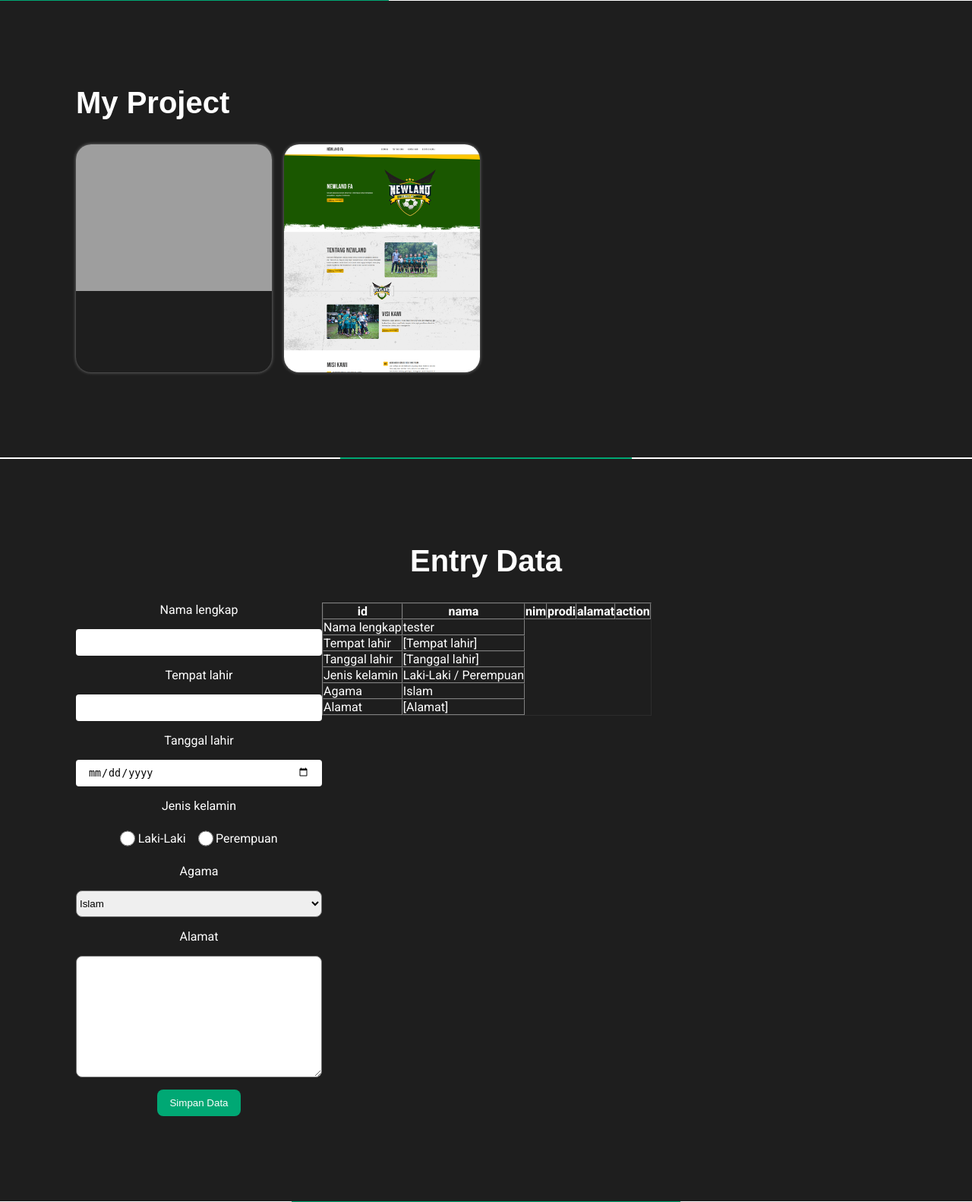
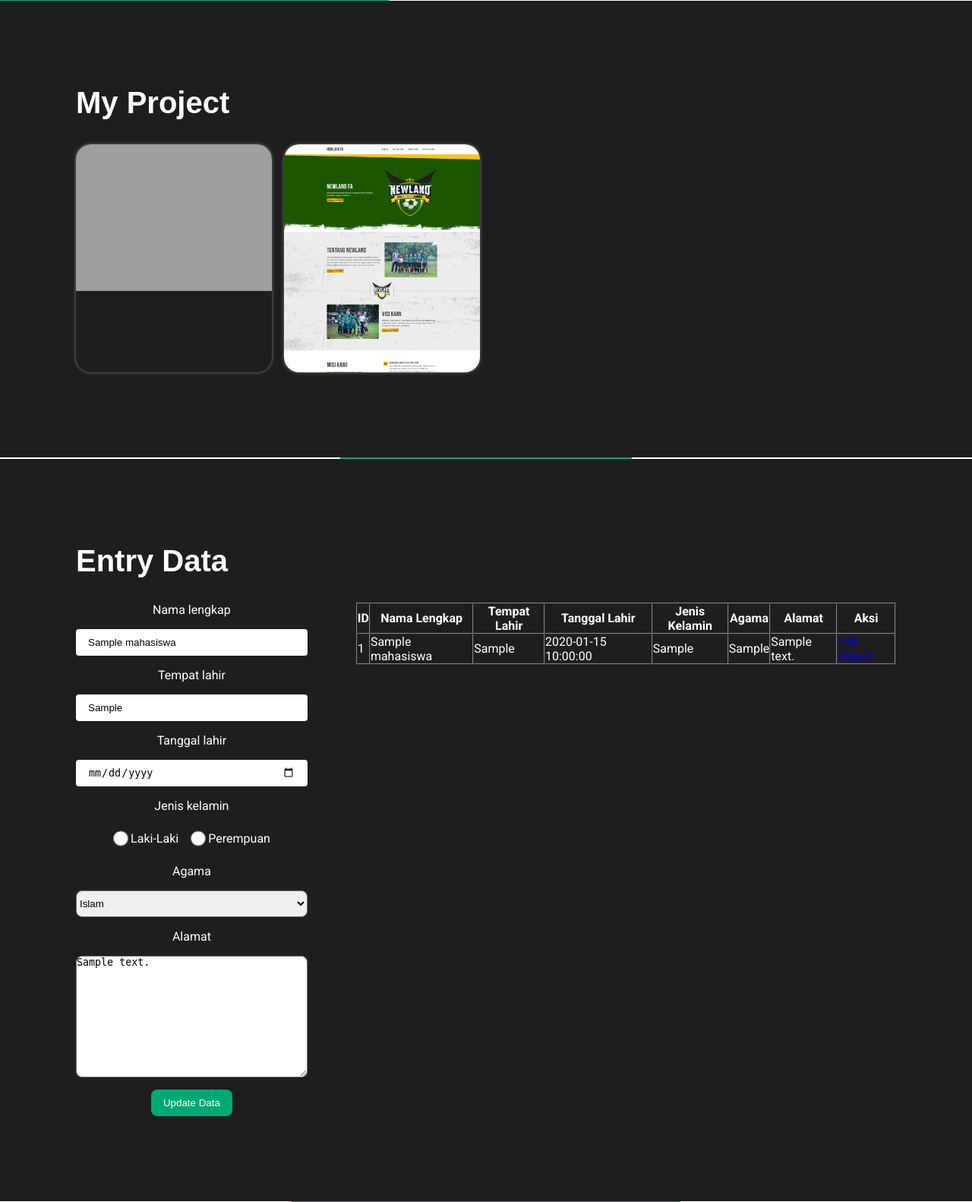
Before and after one commit to keanuryansyah/tugas-PWTM2, a PHP site: page /index.php?edit=1 in a window 1280 px wide. Shown: the part 2083-3665 px from the top of the page at 76% size. Run offline with PHP 8.4, Linux system fonts and the light colour scheme; tables that the repository leaves empty or names only in its code hold one stand-in row (values such as "Sample post"); some web fonts are replaced; grey boxes are pictures that could not be loaded.

Commit message:
fourth commit

```diff
--- /dev/null
+++ b/db.php
@@ -0,0 +1,10 @@
+<?php
+$host = "localhost";
+$user = "root";
+$pass = "";
+$db   = "keanu-uts"; // ganti dengan nama database kamu
+
+$conn = new mysqli($host, $user, $pass, $db);
+if ($conn->connect_error) {
+    die("Koneksi gagal: " . $conn->connect_error);
+}
--- a/index.php
+++ b/index.php
@@ -1,3 +1,28 @@
+<?php
+include 'db.php';
+
+if ($_SERVER['REQUEST_METHOD'] === 'POST') {
+    // Jika ada parameter 'edit' di URL, lakukan update
+    if (isset($_GET['edit'])) {
+        $id = $_GET['edit'];
+        $stmt = $conn->prepare("UPDATE mahasiswa SET nama_lengkap = ?, tempat_lahir = ?, tanggal_lahir = ?, jenis_kelamin = ?, agama = ?, alamat = ? WHERE id = ?");
+        $stmt->bind_param("ssssssi", $_POST['nama_lengkap'], $_POST['tempat_lahir'], $_POST['tanggal_lahir'], $_POST['jenis_kelamin'], $_POST['agama'], $_POST['alamat'], $id);
+        $stmt->execute();
+        header("Location: index.php");
+        exit;
+    } else {
+        // Jika tidak ada parameter 'edit', insert data baru
+        $stmt = $conn->prepare("INSERT INTO mahasiswa (nama_lengkap, tempat_lahir, tanggal_lahir, jenis_kelamin, agama, alamat) VALUES (?, ?, ?, ?, ?, ?)");
+        $stmt->bind_param("ssssss", $_POST['nama_lengkap'], $_POST['tempat_lahir'], $_POST['tanggal_lahir'], $_POST['jenis_kelamin'], $_POST['agama'], $_POST['alamat']);
+        $stmt->execute();
+        header("Location: index.php");
+        exit;
+    }
+}
+
+?>
+
+
 <!DOCTYPE html>
 <html lang="en">
 
@@ -125,37 +150,30 @@
                     <h2 class="section-title">Entry Data</h2>
                 </div>
                 <div id="fc-row2" class="w100">
-                    <form id="entry-data-diri" action="#" method="post">
+                    <form id="entry-data-diri" action="" method="post">
+                        <?php
+                        if (!isset($_GET['edit'])) {
+                        ?>
                             <div id="edd-col1" class="edd">
-                            <label for="nama-lengkap">
-                                Nama lengkap
-                            </label>
-                            <input type="text" id="nama-lengkap">
+                                <label for="nama-lengkap">Nama lengkap</label>
+                                <input type="text" id="nama-lengkap" name="nama_lengkap">
                             </div>
                             <div id="edd-col2" class="edd">
-                            <label for="tempat-lahir">
-                                Tempat lahir
-                            </label>
-                            <input type="text" id="tempat-lahir">
+                                <label for="tempat-lahir">Tempat lahir</label>
+                                <input type="text" id="tempat-lahir" name="tempat_lahir">
                             </div>
                             <div id="edd-col3" class="edd">
-                            <label for="tanggal-lahir">
-                                Tanggal lahir
-                            </label>
-                            <input type="date" id="tanggal-lahir">
+                                <label for="tanggal-lahir">Tanggal lahir</label>
+                                <input type="date" id="tanggal-lahir" name="tanggal_lahir">
                             </div>
                             <div id="edd-col4" class="edd">
-                            <label for="jenis-kelamin">
-                                Jenis kelamin
-                            </label>
+                                <label for="jenis-kelamin">Jenis kelamin</label>
                                 <div id="ed-col4-2row">
                                     <div id="ed-col4-2row-row1" class="ed-col4-2row">
-                                    <input type="radio" name="gender" value="laki-laki">
-                                    Laki-Laki
+                                        <input type="radio" name="jenis_kelamin" value="laki-laki"> Laki-Laki
                                     </div>
                                     <div id="ed-col4-2row-row2" class="ed-col4-2row">
-                                    <input type="radio" name="gender" value="perempuan">
-                                    Perempuan
+                                        <input type="radio" name="jenis_kelamin" value="perempuan"> Perempuan
                                     </div>
                                 </div>
                             </div>
@@ -171,50 +189,111 @@
                                 </select>
                             </div>
                             <div id="edd-col6" class="edd">
-                            <label for="alamat-rumah">
-                                Alamat
-                            </label>
-                            <textarea name="alamat-rumah" id="alamat-rumah"></textarea>
+                                <label for="alamat-rumah">Alamat</label>
+                                <textarea name="alamat" id="alamat-rumah"></textarea>
                             </div>
-                        <button type="button">Simpan Data</button>
+                            <button type="submit">Simpan Data</button>
+
+                        <?php
+                        } else {
+                            $id = $_GET['edit'];
+                            $result = $conn->query("SELECT * FROM mahasiswa WHERE id = '$id' ");
+                            $result = $result->fetch_assoc();
+
+                        ?>
+                            <div id="edd-col1" class="edd">
+                                <label for="nama-lengkap">Nama lengkap</label>
+                                <input type="text" id="nama-lengkap" name="nama_lengkap" value="<?php echo $result['nama_lengkap']; ?>">
+                            </div>
+                            <div id="edd-col2" class="edd">
+                                <label for="tempat-lahir">Tempat lahir</label>
+                                <input type="text" id="tempat-lahir" name="tempat_lahir" value="<?php echo $result['tempat_lahir']; ?>">
+                            </div>
+                            <div id="edd-col3" class="edd">
+                                <label for="tanggal-lahir">Tanggal lahir</label>
+                                <input type="date" id="tanggal-lahir" name="tanggal_lahir" value="<?php echo $result['tanggal_lahir'] ?>">
+                            </div>
+                            <div id="edd-col4" class="edd">
+                                <label for="jenis-kelamin">Jenis kelamin</label>
+                                <div id="ed-col4-2row">
+                                    <div id="ed-col4-2row-row1" class="ed-col4-2row">
+                                        <input type="radio" name="jenis_kelamin" value="laki-laki" <?php echo $result['jenis_kelamin'] === 'laki-laki' ? 'checked' : '' ?>> Laki-Laki
+                                    </div>
+                                    <div id="ed-col4-2row-row2" class="ed-col4-2row">
+                                        <input type="radio" name="jenis_kelamin" value="perempuan" <?php echo $result['jenis_kelamin'] === 'perempuan' ? 'checked' : '' ?>> Perempuan
+                                    </div>
+                                </div>
+                            </div>
+                            <div id="edd-col5" class="edd">
+                                <label for="agama">Agama</label>
+                                <select name="agama" id="agama">
+                                    <option value="islam" <?php echo $result['agama'] == 'islam' ? 'selected' : '' ?>>Islam</option>
+                                    <option value="kristen" <?php echo $result['agama'] == 'kristen' ? 'selected' : '' ?>>Kristen</option>
+                                    <option value="katolik" <?php echo $result['agama'] == 'katolik' ? 'selected' : '' ?>>Katolik</option>
+                                    <option value="hindu" <?php echo $result['agama'] == 'hindu' ? 'selected' : '' ?>>Hindu</option>
+                                    <option value="budha" <?php echo $result['agama'] == 'budha' ? 'selected' : '' ?>>Budha</option>
+                                    <option value="konghucu" <?php echo $result['agama'] == 'konghucu' ? 'selected' : '' ?>>Konghucu</option>
+                                </select>
+                            </div>
+                            <div id="edd-col6" class="edd">
+                                <label for="alamat-rumah">Alamat</label>
+                                <textarea name="alamat" id="alamat-rumah"><?php echo $result['alamat']; ?></textarea>
+                            </div>
+                            <button type="submit">Update Data</button>
+
+
+                        <?php
+                        }
+                        ?>
                     </form>
+
                     <div class="table-mahasiswa">
                         <table border="1" cellpadding="10" cellspacing="0">
+                            <thead>
                                 <tr>
-                                <th>id</th>
-                                <th>nama</th>
-                                <th>nim</th>
-                                <th>prodi</th>
-                                <th>alamat</th>
-                                <th>action</th>
+                                    <th>ID</th>
+                                    <th>Nama Lengkap</th>
+                                    <th>Tempat Lahir</th>
+                                    <th>Tanggal Lahir</th>
+                                    <th>Jenis Kelamin</th>
+                                    <th>Agama</th>
+                                    <th>Alamat</th>
+                                    <th>Aksi</th>
                                 </tr>
+                            </thead>
+                            <tbody>
+                                <?php
+                                $result = $conn->query("SELECT * FROM mahasiswa");
+                                if (mysqli_num_rows($result) > 0) {
+
+                                    while ($row = $result->fetch_assoc()) :
+                                ?>
                                         <tr>
-                                <td>Nama lengkap</td>
-                                <td>tester</td>
+                                            <td><?= $row['id'] ?></td>
+                                            <td><?= $row['nama_lengkap'] ?></td>
+                                            <td><?= $row['tempat_lahir'] ?></td>
+                                            <td><?= $row['tanggal_lahir'] ?></td>
+                                            <td><?= $row['jenis_kelamin'] ?></td>
+                                            <td><?= $row['agama'] ?></td>
+                                            <td><?= $row['alamat'] ?></td>
+                                            <td>
+                                                <a href="index.php?edit=<?= $row['id'] ?>">Edit</a>
+                                                <a href="hapus.php?id=<?= $row['id'] ?>" onclick="return confirm('Yakin hapus?')">Hapus</a>
+                                            </td>
                                         </tr>
-                            <tr>
-                                <td>Tempat lahir</td>
-                                <td>[Tempat lahir]</td>
-                            </tr>
-                            <tr>
-                                <td>Tanggal lahir</td>
-                                <td>[Tanggal lahir]</td>
-                            </tr>
-                            <tr>
-                                <td>Jenis kelamin</td>
-                                <td>Laki-Laki / Perempuan</td>
-                            </tr>
-                            <tr>
-                                <td>Agama</td>
-                                <td>Islam</td>
-                            </tr>
-                            <tr>
-                                <td>Alamat</td>
-                                <td>[Alamat]</td>
-                            </tr>
+                                    <?php endwhile; ?>
+                                <?php
+                                } else {
+                                ?>
+                                    <p style="color: red;">No entries data!</p>
+                                <?php
+                                }
+
+                                ?>
+                            </tbody>
                         </table>
+                    </div>
 
-                    </div>
                 </div>
             </div>
         </div>
--- a/style.css
+++ b/style.css
@@ -411,11 +411,12 @@ input {
   flex-direction: column;
   gap: 2rem;
   justify-content: center;
-  align-items: center;
+  align-items: start;
 }
 
 #fc-row2 {
   display: flex;
+  gap: 4rem;
 }
 
 .table-mahasiswa {
```
Also changed, not shown: global.js (+5 -5 lines), hapus.php (added, +18 -0 lines), update.php (added, +22 -0 lines). Lines whose indentation alone changed are shown as unchanged.
